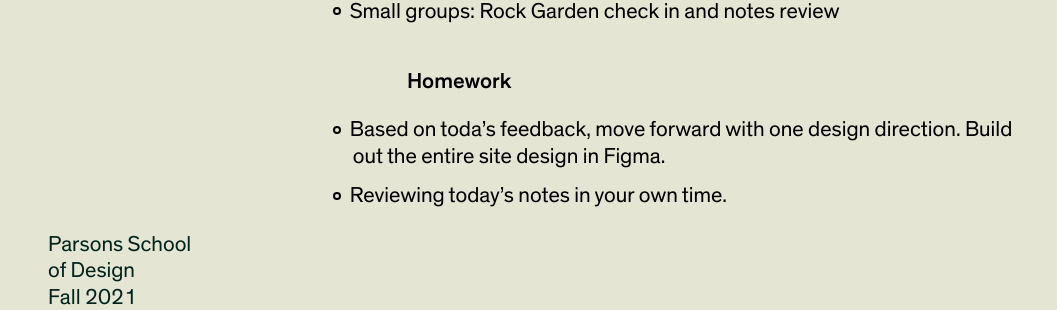
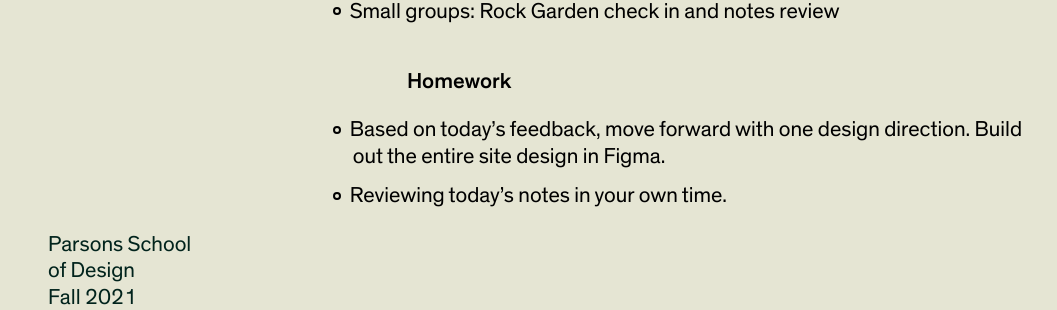
Before and after one commit to nikasimovich/cif21, a Jekyll site: the page built from _agendas/week-10.md, in a window 1280 px wide and 900 px high, scrolled down 35 px. Shown: the part 455-765 px from the top of the window, without its empty margins (12-1069 px from the left). Built offline with Jekyll 4.4.1, drawn with Linux system fonts in a browser that asks for light colours.

Commit message:
Fix typo

```diff
--- a/_agendas/week-10.md
+++ b/_agendas/week-10.md
@@ -17,5 +17,5 @@ summary: CSS Animation Review, Rock Garden Check In, Responsive Design Review, I
 
 ### Homework
 
-- Based on toda&rsquo;s feedback, move forward with one design direction. Build out the entire site design in Figma.
+- Based on today&rsquo;s feedback, move forward with one design direction. Build out the entire site design in Figma.
 - Reviewing today&rsquo;s notes in your own time.
```
